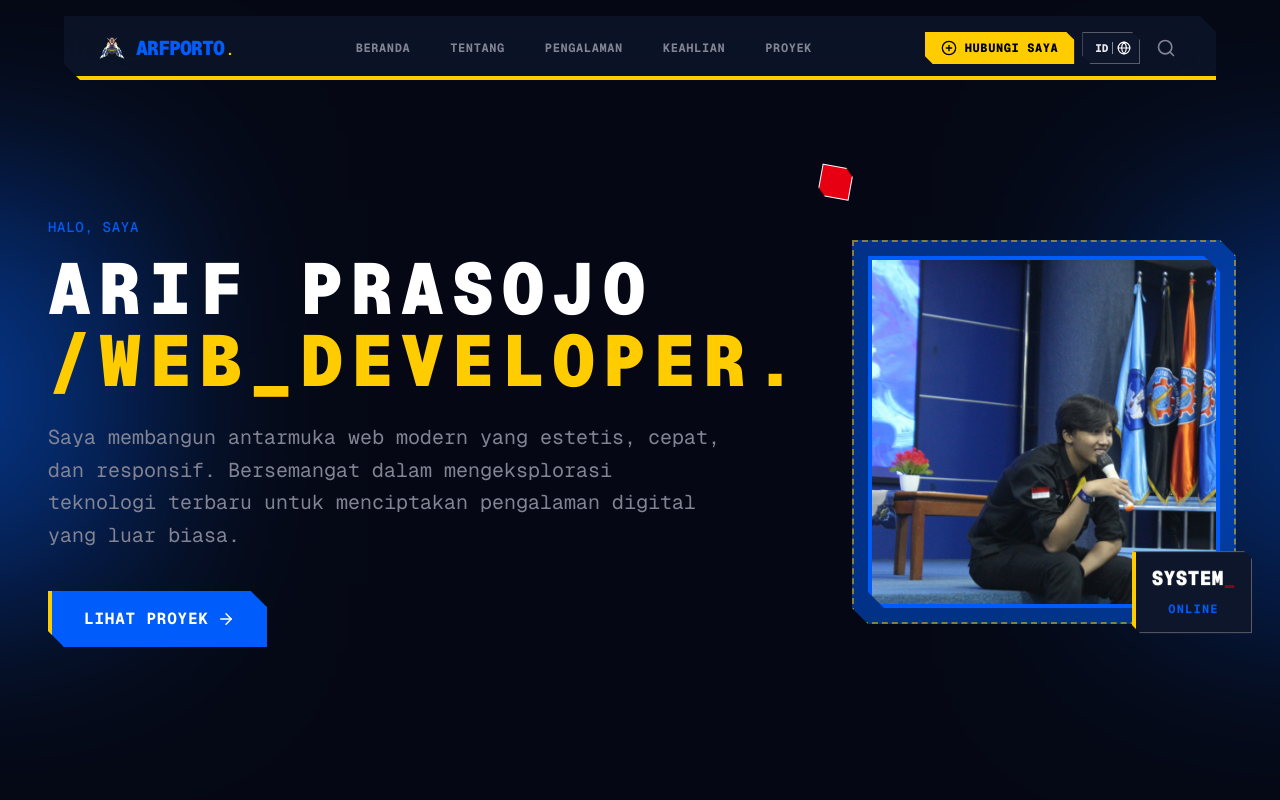
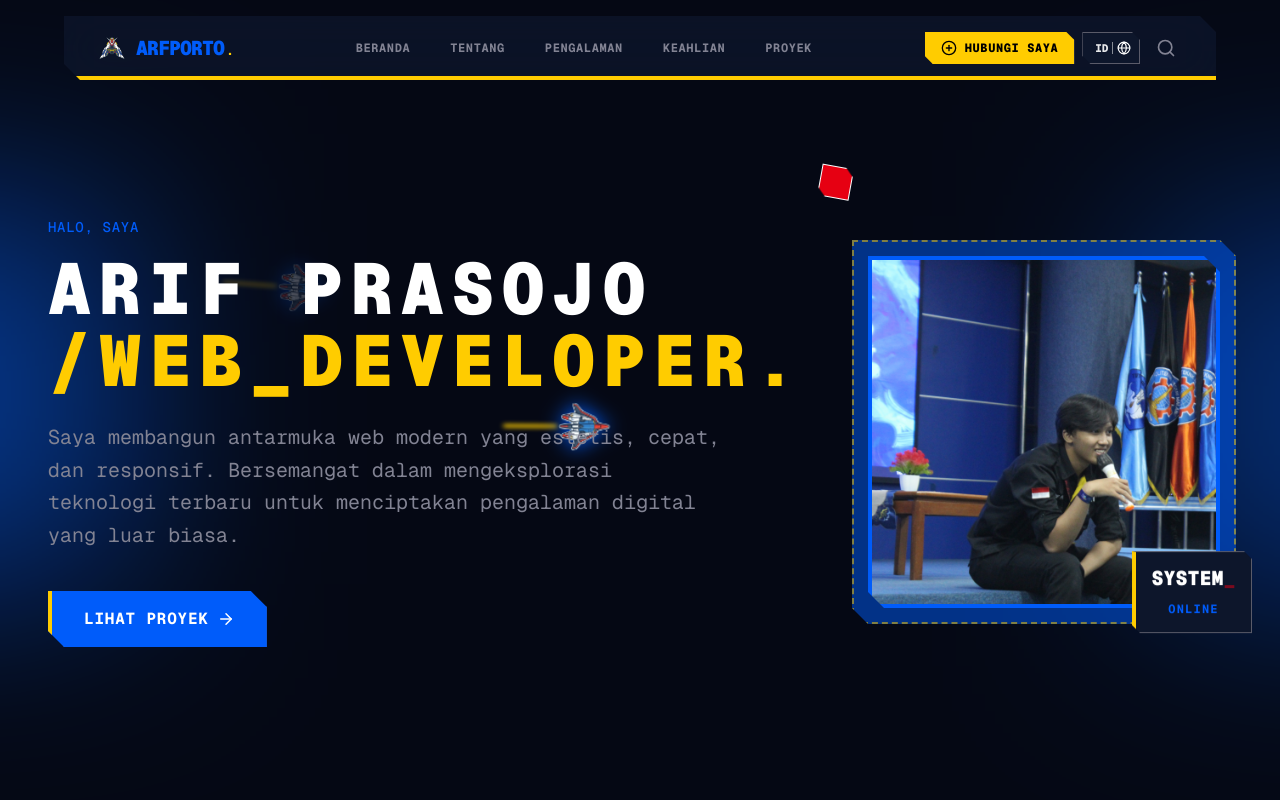
Before and after one commit to ArifPrasojo/porto-web, a Next.js app: page / in a window 1280 px wide. Shown: the top 800 px of the page. Built offline with nearby package versions, Linux system fonts and the light colour scheme.

Commit message:
fate: animate backround plane

```diff
--- a/src/app/layout.tsx
+++ b/src/app/layout.tsx
@@ -2,6 +2,7 @@ import type { Metadata } from "next";
 import { Geist, Geist_Mono } from "next/font/google";
 import "./globals.css";
 import { LanguageProvider } from "@/lib/LanguageContext";
+import BackgroundFunnels from "@/components/BackgroundFunnels";
 
 const geistSans = Geist({
   variable: "--font-geist-sans",
@@ -33,7 +34,10 @@ export default function RootLayout({
       suppressHydrationWarning
     >
       <body className="min-h-full flex flex-col bg-[var(--color-primary)]" suppressHydrationWarning>
-        <LanguageProvider>{children}</LanguageProvider>
+        <LanguageProvider>
+          <BackgroundFunnels />
+          {children}
+        </LanguageProvider>
       </body>
     </html>
   );
--- /dev/null
+++ b/src/components/BackgroundFunnels.tsx
@@ -0,0 +1,107 @@
+"use client";
+
+import { motion } from "framer-motion";
+import { useEffect, useState } from "react";
+import Image from "next/image";
+
+const Funnel = ({
+  delay,
+  startX,
+  startY,
+  duration,
+  direction
+}: {
+  delay: number;
+  startX: string;
+  startY: string;
+  duration: number;
+  direction: 1 | -1;
+}) => {
+  return (
+    <motion.div
+      initial={{ x: startX, y: startY, opacity: 0 }}
+      animate={{
+        x: [
+          startX,
+          `calc(${startX} + ${30 * direction}vw)`,
+          `calc(${startX} + ${60 * direction}vw)`,
+          `calc(${startX} + ${90 * direction}vw)`
+        ],
+        y: [
+          startY,
+          `calc(${startY} - 20vh)`,
+          `calc(${startY} + 30vh)`,
+          `calc(${startY} - 10vh)`
+        ],
+        opacity: [0, 1, 1, 0],
+        rotate: [0, 15 * direction, -5 * direction, 10 * direction]
+      }}
+      transition={{
+        duration: duration,
+        repeat: Infinity,
+        delay: delay,
+        ease: "linear"
+      }}
+      className="fixed z-0 pointer-events-none"
+    >
+      {/* Funnel Assembly (Mecha Drone) */}
+      <div
+        className="relative flex items-center"
+        style={{ transform: `scaleX(${direction === 1 ? 1 : -1})` }}
+      >
+        {/* Engine Thruster Effect (Emits from the Tail on the Left) */}
+        <motion.div
+          animate={{ scaleX: [1, 1.5, 1], opacity: [0.5, 1, 0.5] }}
+          transition={{ duration: 0.2, repeat: Infinity }}
+          className="absolute right-[80%] w-10 h-1 bg-[var(--color-highlight)] origin-right blur-[2px]"
+          style={{ marginRight: '-2px' }}
+        />
+
+        {/* Drone Body (Custom Image pointing Right) */}
+        <div className="relative w-16 h-16 md:w-24 md:h-24 z-10 flex items-center justify-center">
+          <Image
+            src="/pesawat1.png"
+            alt="Mecha Spacecraft"
+            fill
+            sizes="96px"
+            className="object-contain drop-shadow-[0_0_10px_var(--color-accent)]"
+            unoptimized
+          />
+        </div>
+
+        {/* Laser Beam (Shoots from the Nose on the Right) */}
+        <motion.div
+          animate={{ opacity: [0, 0, 1, 1, 0, 0], scaleX: [0, 0, 1, 1, 0, 0] }}
+          transition={{ duration: 3, repeat: Infinity, delay: delay + 1 }}
+          className="absolute left-[80%] h-[3px] w-48 md:w-80 bg-[var(--color-danger)] shadow-[0_0_20px_var(--color-danger)] origin-left z-0"
+        />
+      </div>
+    </motion.div>
+  );
+};
+
+export default function BackgroundFunnels() {
+  const [mounted, setMounted] = useState(false);
+
+  useEffect(() => {
+    setMounted(true);
+  }, []);
+
+  if (!mounted) return null;
+
+  return (
+    <div className="fixed inset-0 pointer-events-none z-0 overflow-hidden">
+      {/* Funnel 1 - Top Left */}
+      <Funnel delay={0} startX="-10vw" startY="20vh" duration={12} direction={1} />
+
+      {/* Funnel 2 - Bottom Right */}
+      <Funnel delay={3} startX="110vw" startY="70vh" duration={15} direction={-1} />
+
+      {/* Funnel 3 - Middle Left */}
+      <Funnel delay={6} startX="-10vw" startY="50vh" duration={10} direction={1} />
+
+      {/* Funnel 4 - Top Right */}
+      <Funnel delay={8} startX="110vw" startY="30vh" duration={14} direction={-1} />
+    </div>
+  );
+}
```
Also changed, not shown: public/pesawat.png (added), public/pesawat1.png (added).
